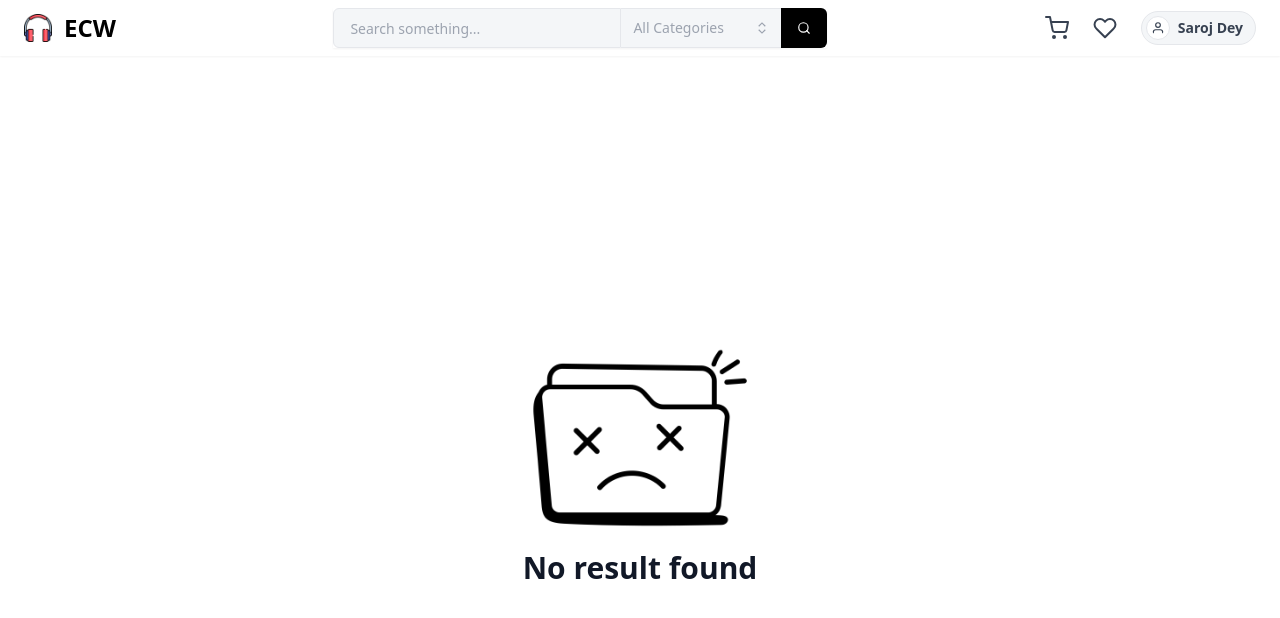
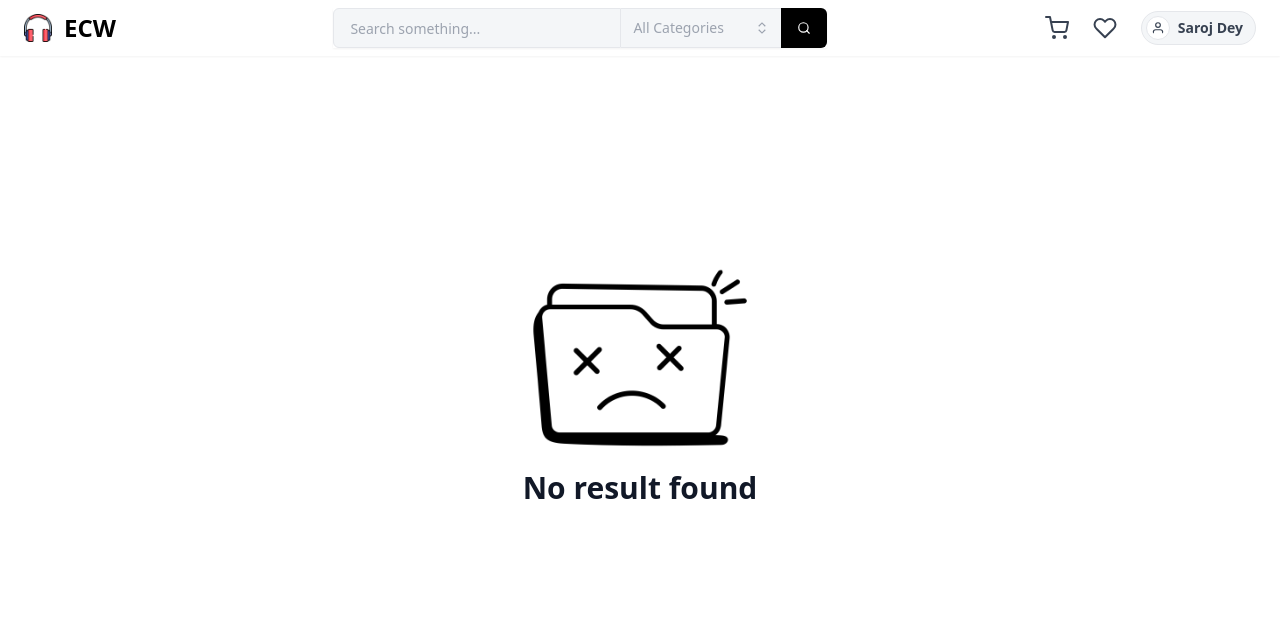
Before and after one commit to sarojdey/ecommerce-website, a React (Vite) app: page /search/1/1 in a window 1280 px wide. Shown: the top 618 px of the page. Built offline with nearby package versions, Linux system fonts and the light colour scheme.

Commit message:
minor chnages

```diff
--- a/src/components/empty/Empty.jsx
+++ b/src/components/empty/Empty.jsx
@@ -1,15 +1,15 @@
 export default function Empty({ msg }) {
   return (
-    <div className="flex justify-center items-center min-h-screen w-full">
-      <divflex className=" flex-col justify-center  items-center">
-        <div className="w-56 h-56 flex  items-center mx-auto justify-center">
+    <div className="flex justify-center items-center min-h-[80vh] w-full">
+      <divflex className="flex flex-col justify-center  items-center">
+        <div className="w-56 h-56 flex  items-center justify-center">
           <img
             className="h-full w-full object-contain"
             src="/empty.png"
             alt="404"
           />
         </div>
-        <span className="text-3xl mx-auto font-bold text-gray-900">{msg}</span>
+        <span className="text-3xl font-bold text-gray-900">{msg}</span>
       </divflex>
     </div>
   );
```
